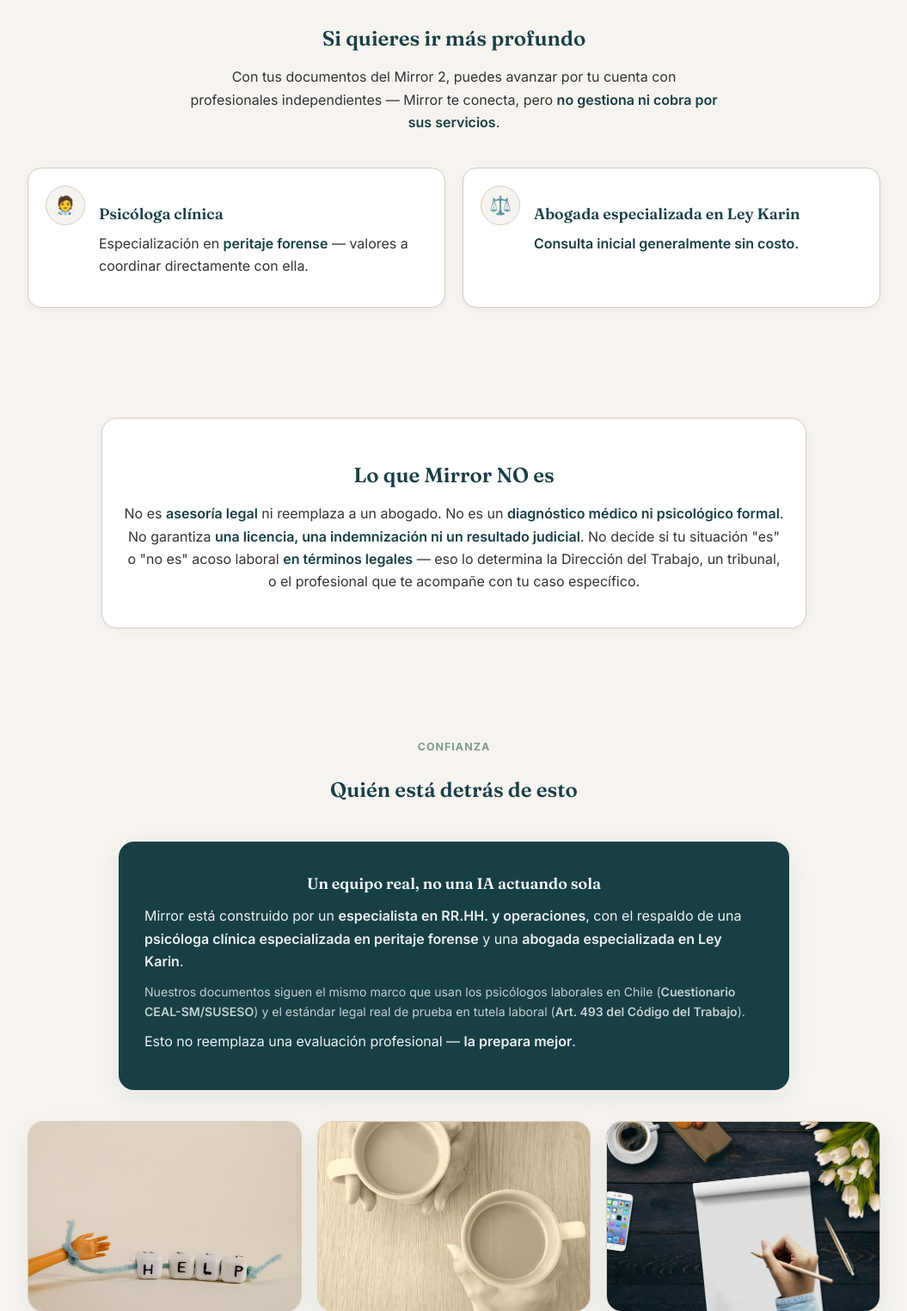
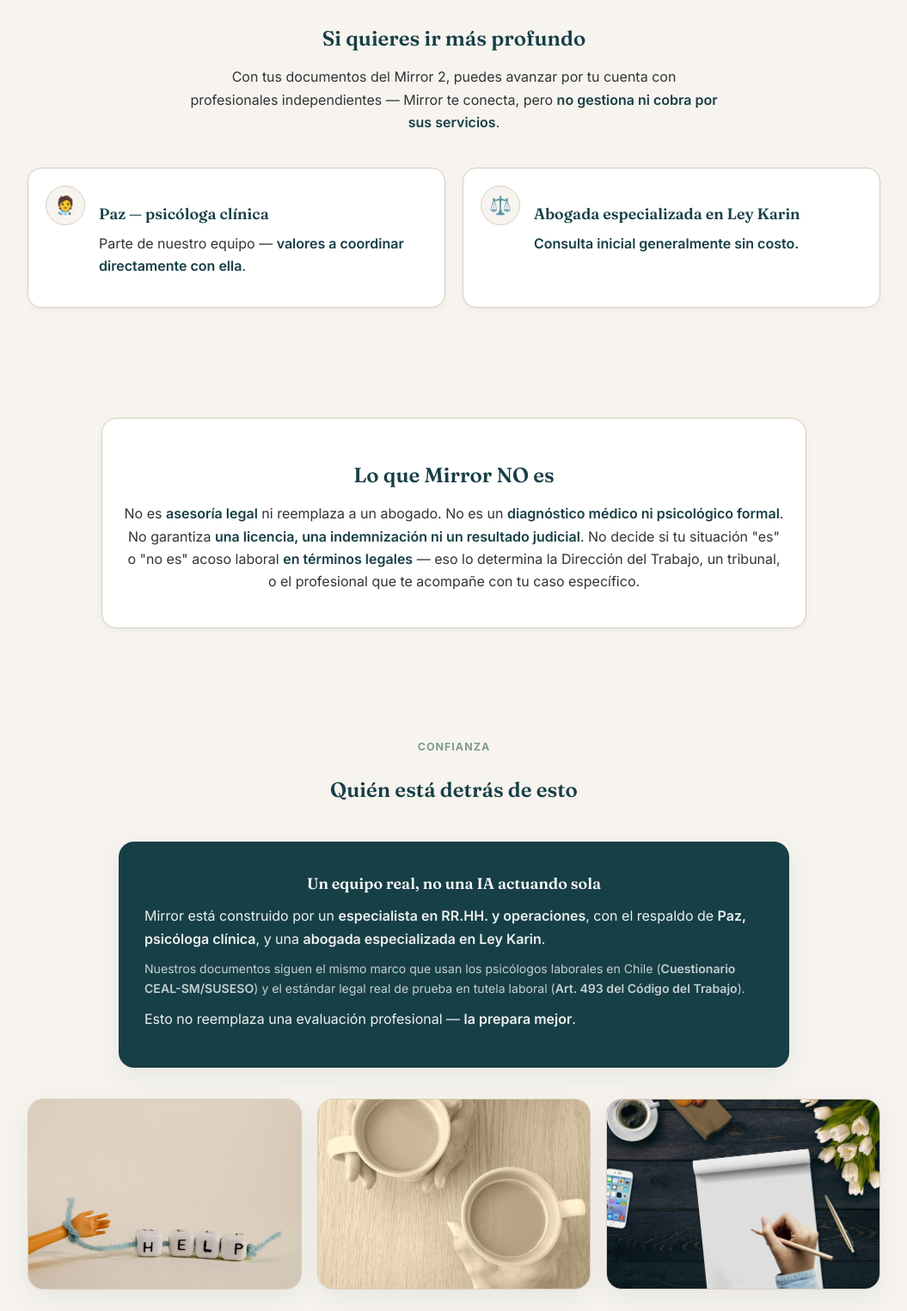
Before and after one commit to frroas007-cybernon/mirrorlaboral, a FastAPI app: page / in a window 1280 px wide. Shown: the part 2752-4277 px from the top of the page at 86% size, without its empty margins (112-1167 px from the left). Run offline with FastAPI, Linux system fonts and the light colour scheme.

Commit message:
Corrige mención inconsistente de la psicóloga (Paz) en la landing
El bosquejo de Gamma describía a la psicóloga como "especializada en
peritaje forense" sin nombrarla, mientras el resto del sitio (paso 3
de "Cómo funciona", FAQ, mirror2_intro, panel de profesionales) ya la
nombra consistentemente como Paz, parte del equipo — tal como exige
Guia_Identidad_Validacion.md ("los documentos los revisan personas
reales: Paz, el equipo, la abogada"). La especialización forense no
está en ningún doc aprobado y no aporta nada en este contexto (estamos
conectando con un equipo de confianza, no derivando a una
especialista puntual en peritajes). Se reemplaza por su nombre, igual
que en el resto del sitio.

Co-Authored-By: Claude Sonnet 5 <noreply@anthropic.com>
Claude-Session: https://claude.ai/code/session_01TLgTX9amJzwV3LQrcXtVk4

```diff
--- a/app/templates/landing.html
+++ b/app/templates/landing.html
@@ -123,8 +123,8 @@
       <div class="confianza-item">
         <div class="icono">🧑‍⚕️</div>
         <div>
-          <h3>Psicóloga clínica</h3>
-          <p>Especialización en <strong>peritaje forense</strong> — valores a coordinar directamente con ella.</p>
+          <h3>Paz — psicóloga clínica</h3>
+          <p>Parte de nuestro equipo — <strong>valores a coordinar directamente con ella</strong>.</p>
         </div>
       </div>
       <div class="confianza-item">
@@ -156,8 +156,7 @@
     <div class="card-equipo">
       <h3>Un equipo real, no una IA actuando sola</h3>
       <p>Mirror está construido por un <strong>especialista en RR.HH. y operaciones</strong>, con el respaldo de
-      una <strong>psicóloga clínica especializada en peritaje forense</strong> y una <strong>abogada
-      especializada en Ley Karin</strong>.</p>
+      <strong>Paz, psicóloga clínica</strong>, y una <strong>abogada especializada en Ley Karin</strong>.</p>
       <p class="marco">Nuestros documentos siguen el mismo marco que usan los psicólogos laborales en Chile
       (<strong>Cuestionario CEAL-SM/SUSESO</strong>) y el estándar legal real de prueba en tutela laboral
       (<strong>Art. 493 del Código del Trabajo</strong>).</p>
```
